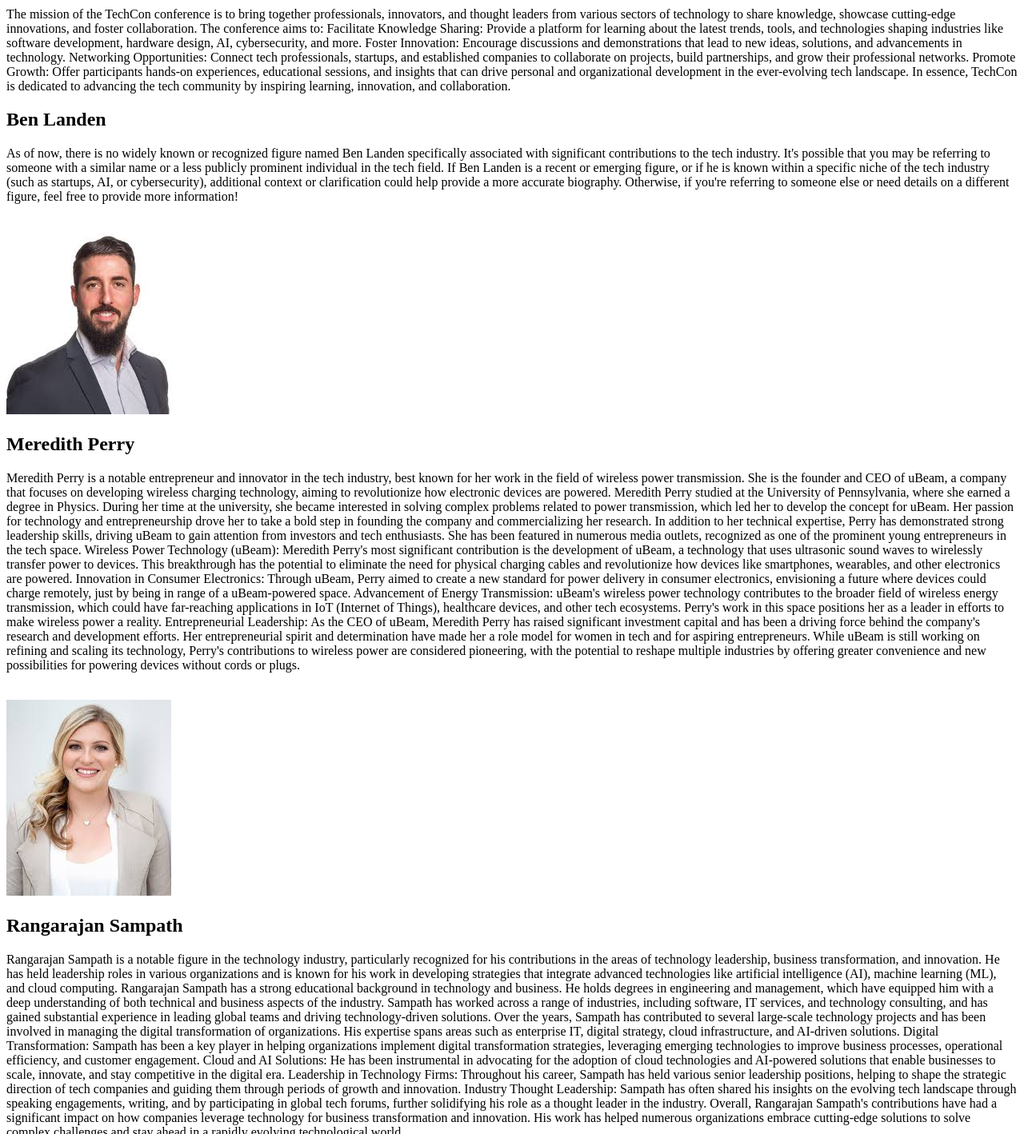
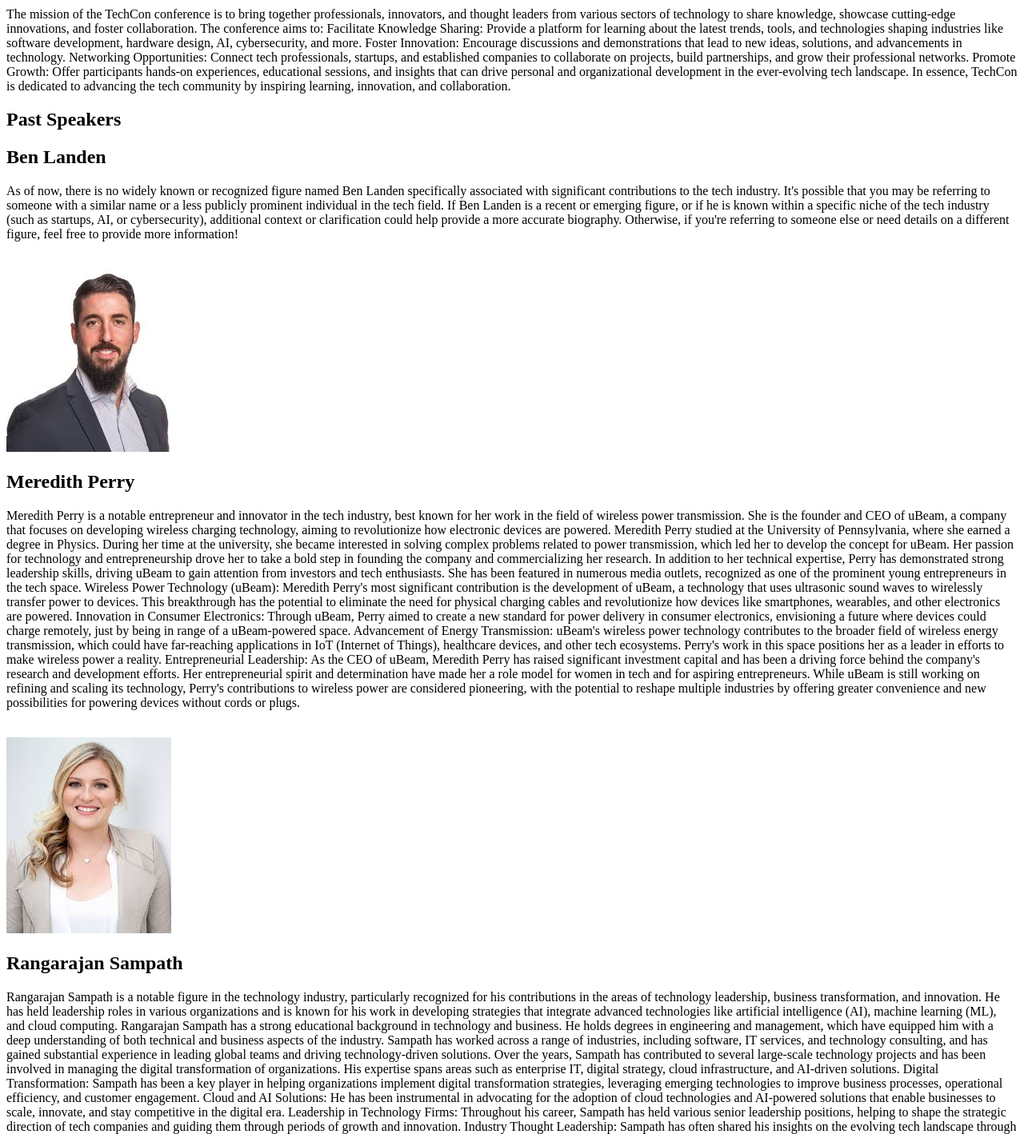
Before and after one commit to Rumo-M/-TechCon_HTML, a plain HTML site: page techcon_website/about.html in a window 1280 px wide. Shown: the part 660-2078 px from the top of the page at 80% size. Drawn offline with Linux system fonts and the light colour scheme.

Commit message:
added past speakers heading

```diff
--- a/techcon_website/about.html
+++ b/techcon_website/about.html
@@ -59,14 +59,15 @@
     </article>
 
     <article>
-        <h1> <strong>Ben Landen</strong></h1>
+        <h1>Past Speakers</h1>
+        <h2> <strong>Ben Landen</strong></h2>
         <p>
             As of now, there is no widely known or recognized figure named Ben Landen specifically associated with significant contributions to the tech industry. It's possible that you may be referring to someone with a similar name or a less publicly prominent individual in the tech field.
 
             If Ben Landen is a recent or emerging figure, or if he is known within a specific niche of the tech industry (such as startups, AI, or cybersecurity), additional context or clarification could help provide a more accurate biography. Otherwise, if you're referring to someone else or need details on a different figure, feel free to provide more information!</p> <br>
             <img src="download Ben Landen TechCon speaker.jpeg" alt="Ben Landen">
 
-            <h1> <strong>Meredith Perry</strong></h1>
+            <h2> <strong>Meredith Perry</strong></h2>
             <p>Meredith Perry is a notable entrepreneur and innovator in the tech industry, best known for her work in the field of wireless power transmission. She is the founder and CEO of uBeam, a company that focuses on developing wireless charging technology, aiming to revolutionize how electronic devices are powered.
 Meredith Perry studied at the University of Pennsylvania, where she earned a degree in Physics. During her time at the university, she became interested in solving complex problems related to power transmission, which led her to develop the concept for uBeam. Her passion for technology and entrepreneurship drove her to take a bold step in founding the company and commercializing her research.
 
@@ -83,7 +84,7 @@ Entrepreneurial Leadership: As the CEO of uBeam, Meredith Perry has raised signi
 While uBeam is still working on refining and scaling its technology, Perry's contributions to wireless power are considered pioneering, with the potential to reshape multiple industries by offering greater convenience and new possibilities for powering devices without cords or plugs.</p> <br>
 <img src="download speaker of Meredith Perry.jpeg" alt="Meredith Perry">
 
-            <h1> <Strong> Rangarajan Sampath</Strong> </h1>
+            <h2> <Strong> Rangarajan Sampath</Strong> </h2>
             <p>
                 Rangarajan Sampath is a notable figure in the technology industry, particularly recognized for his contributions in the areas of technology leadership, business transformation, and innovation. He has held leadership roles in various organizations and is known for his work in developing strategies that integrate advanced technologies like artificial intelligence (AI), machine learning (ML), and cloud computing.
 
```
